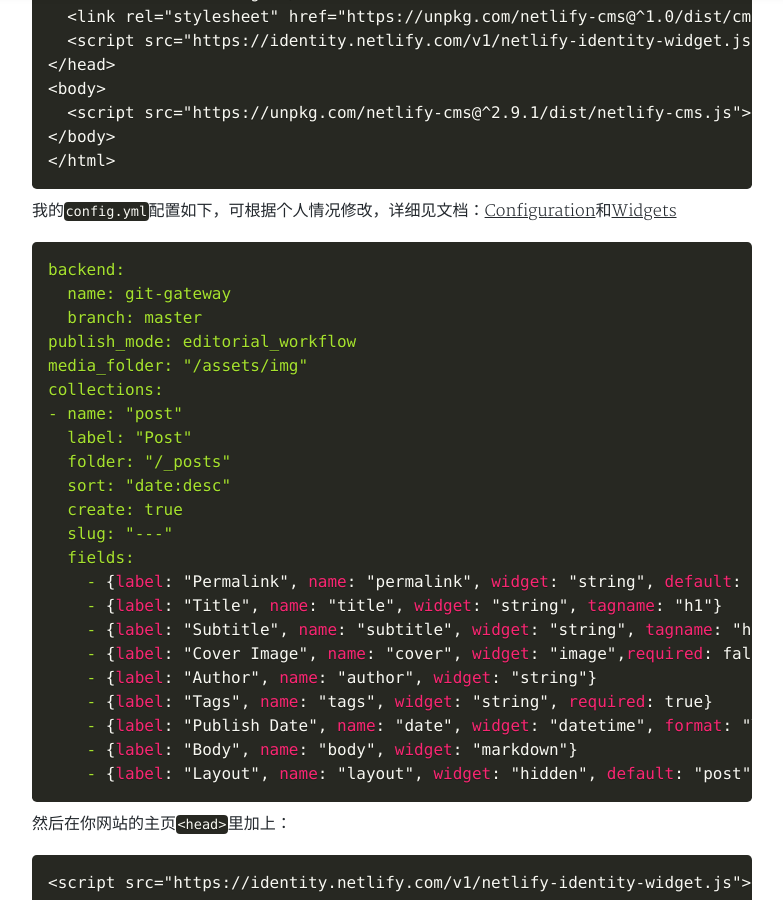
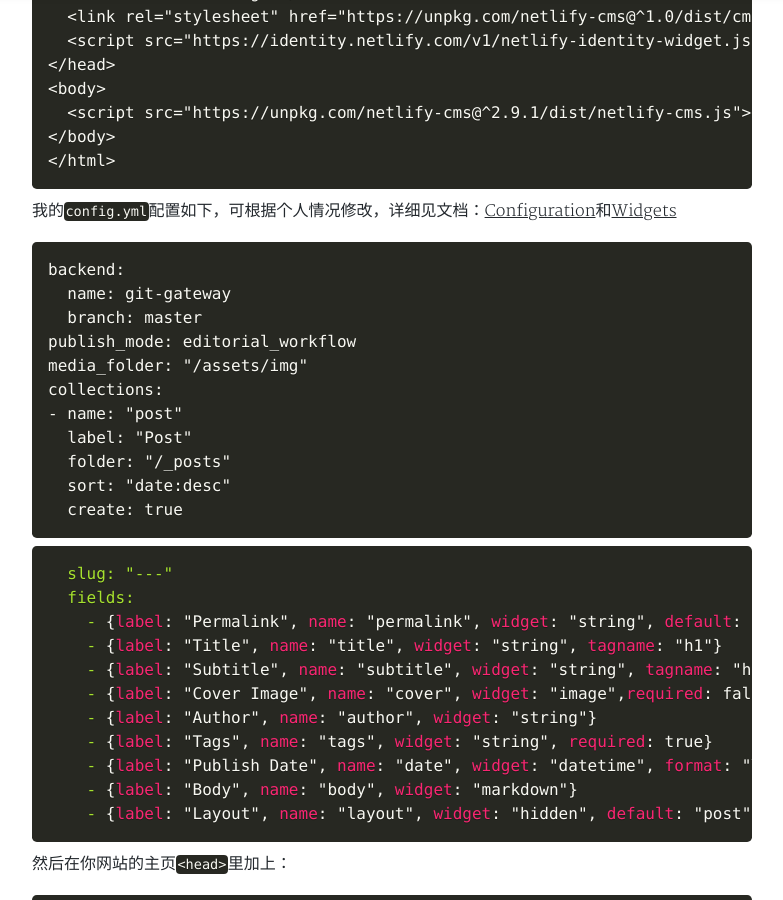
Before and after one commit to ChristinaHyh/ICE-9, a Jekyll site: the page built from _posts/2019-04-29-jekyll-netlify-cms.md, in a window 1280 px wide and 900 px high, scrolled down 2144 px. Shown: the whole window, without its empty margins (248-1031 px from the left). Built offline with Jekyll 4.4.1, drawn with Linux system fonts in a browser that asks for light colours; nearby versions of some CDN libraries; comment, search, counter and statistics services are not loaded; a style sheet for code colours, icons or effects is not loaded; some of the changed lines change nothing that is shown.

Commit message:
Update Post “2019-04-29-jekyll-netlify-cms”

```diff
--- a/_posts/2019-04-29-jekyll-netlify-cms.md
+++ b/_posts/2019-04-29-jekyll-netlify-cms.md
@@ -1,4 +1,5 @@
 ---
+permalink: /posts/new
 title: Jekyll部署Netlify CMS
 subtitle: 轻松管理你的博客
 author: Christina
@@ -42,7 +43,6 @@
  └ config.yml
 </code></pre>
 
-
 其中`index.html`可以如下：
 
 <pre><code class="language-css">&lt;html&gt;
@@ -61,7 +61,7 @@
 
 我的`config.yml`配置如下，可根据个人情况修改，详细见文档：[Configuration](https://www.netlifycms.org/docs/configuration-options/#collections)和[Widgets](https://www.netlifycms.org/docs/widgets/)
 
-<pre><code class="language-css">backend:
+<pre><code class="language-html">backend:
   name: git-gateway
   branch: master
 publish_mode: editorial_workflow
@@ -71,8 +71,9 @@
   label: "Post"
   folder: "/_posts"
   sort: "date:desc"
-  create: true
-  slug: "{{year}}-{{month}}-{{day}}-{{slug}}"
+  create: true</code></pre>
+
+<pre><code class="language-css">  slug: "{{year}}-{{month}}-{{day}}-{{slug}}"
   fields:
     - {label: "Permalink", name: "permalink", widget: "string", default: "/posts/new", required: true}
     - {label: "Title", name: "title", widget: "string", tagname: "h1"}
@@ -84,7 +85,6 @@
     - {label: "Body", name: "body", widget: "markdown"}
     - {label: "Layout", name: "layout", widget: "hidden", default: "post"}
 </code></pre>
-
 
  然后在你网站的主页`<head>`里加上：
 
```
